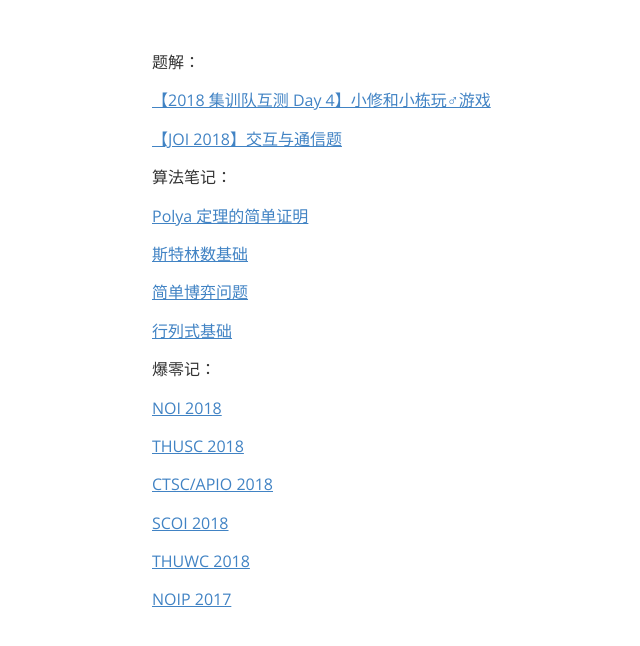
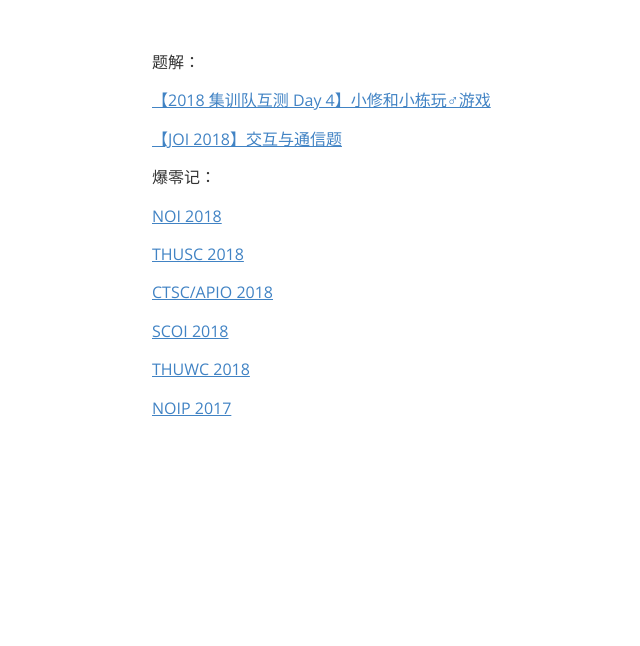
Before and after one commit to spacevortex2435/owenowl.github.io, a plain HTML site: page blogs/index.html in a window 1280 px wide. Shown: the whole page, without its empty margins (88-728 px from the left). Drawn offline with nearby package versions, Linux system fonts and the light colour scheme; a web font is replaced by a local one.

Commit message:
remove index of algos

```diff
--- a/blogs/index.html
+++ b/blogs/index.html
@@ -225,6 +225,6 @@ header, .context-menu, .megamenu-content, footer { font-family: "Segoe UI", Aria
 </style>
 </head>
 <body class='typora-export os-windows' >
-<div  id='write'  class = 'is-node'><p>题解：</p><p><a href='mcfx.html'>【2018 集训队互测 Day 4】小修和小栋玩♂游戏</a></p><p><a href='JOI2018_communication.html'>【JOI 2018】交互与通信题</a></p><p>算法笔记：</p><p><a href='Polya.html'>Polya 定理的简单证明</a></p><p><a href='Sterling.html'>斯特林数基础</a></p><p><a href='Gaming.html'>简单博弈问题</a></p><p><a href='Determinant.html'>行列式基础</a></p><p>爆零记：</p><p><a href='NOI18.html'>NOI 2018</a></p><p><a href='THUSC.html'>THUSC 2018</a></p><p><a href='CTSC-APIO.html'>CTSC/APIO 2018</a></p><p><a href='SCOI.html'>SCOI 2018</a></p><p><a href='THUWC.html'>THUWC 2018</a></p><p><a href='NOIP.html'>NOIP 2017</a></p></div>
+<div  id='write'  class = 'is-node'><p>题解：</p><p><a href='mcfx.html'>【2018 集训队互测 Day 4】小修和小栋玩♂游戏</a></p><p><a href='JOI2018_communication.html'>【JOI 2018】交互与通信题</a></p><p>爆零记：</p><p><a href='NOI18.html'>NOI 2018</a></p><p><a href='THUSC.html'>THUSC 2018</a></p><p><a href='CTSC-APIO.html'>CTSC/APIO 2018</a></p><p><a href='SCOI.html'>SCOI 2018</a></p><p><a href='THUWC.html'>THUWC 2018</a></p><p><a href='NOIP.html'>NOIP 2017</a></p></div>
 </body>
 </html>
```
Also changed, not shown: 1 other file.
